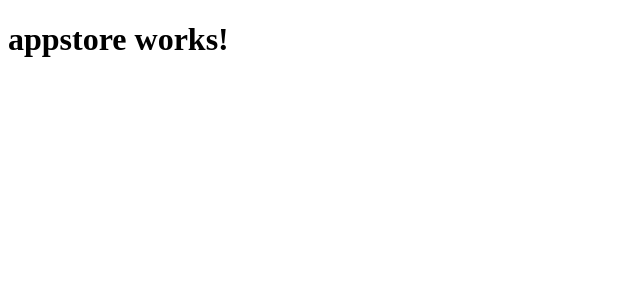
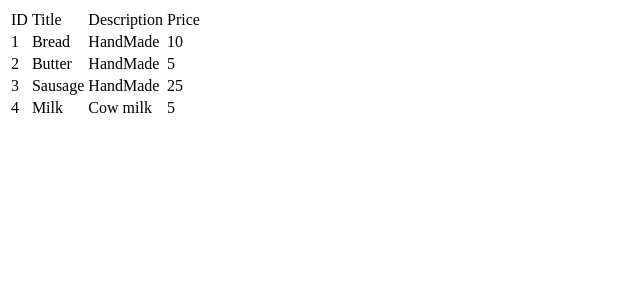
Before and after one commit to bookgvi/AppstoreNG, an Angular app: page / in a window 1280 px wide. Shown: the top 300 px of the page, without its empty margins (0-640 px from the left). Built offline with nearby package versions, Linux system fonts and the light colour scheme.

Commit message:
Modules and view

```diff
--- a/src/app/Components/appstore/appstore.component.html
+++ b/src/app/Components/appstore/appstore.component.html
@@ -1 +1,19 @@
-<h1>appstore works!</h1>
+<table>
+  <thead>
+    <tr>
+      <td>ID</td>
+      <td>Title</td>
+      <td>Description</td>
+      <td>Price</td>
+      <td></td>
+    </tr>
+  </thead>
+  <tbody>
+    <tr *ngFor="let product of getProducts">
+      <td>{{ product.id }}</td>
+      <td>{{ product.title }}</td>
+      <td>{{ product.description }}</td>
+      <td>{{ product.price }}</td>
+    </tr>
+  </tbody>
+</table>
--- a/src/app/Components/appstore/appstore.component.ts
+++ b/src/app/Components/appstore/appstore.component.ts
@@ -1,4 +1,6 @@
 import { Component, OnInit } from '@angular/core';
+import { ProductsRepository } from '../../Model/Products.repository';
+import { Products } from '../../Model/Products';
 
 @Component({
   selector: 'app-appstore',
@@ -7,9 +9,13 @@ import { Component, OnInit } from '@angular/core';
 })
 export class AppstoreComponent implements OnInit {
 
-  constructor() { }
+  constructor(private Products: ProductsRepository) {
+  }
 
   ngOnInit() {
   }
 
+  public get getProducts() {
+    return this.Products.getProducts;
+  }
 }
--- a/src/app/Model/ProductDataSource.service.ts
+++ b/src/app/Model/ProductDataSource.service.ts
@@ -2,9 +2,7 @@ import { Injectable } from '@angular/core';
 import { Products } from './Products';
 import { Observable, from } from 'rxjs';
 
-@Injectable({
-  providedIn: 'root'
-})
+@Injectable()
 export class ProductDataSourceService {
   private products: Products[] = [
     new Products(1, 'Bread', 10,'HandMade'),
--- a/src/app/Model/Products.repository.ts
+++ b/src/app/Model/Products.repository.ts
@@ -6,7 +6,7 @@ import { ProductDataSourceService } from './ProductDataSource.service';
 export class ProductsRepository {
   private products: Products[];
 
-  constructor(dataSource: ProductDataSourceService) {
+  constructor(private dataSource: ProductDataSourceService) {
     dataSource.getProducts().subscribe(data => {
       this.products = data;
     })
--- a/src/app/Model/Products.ts
+++ b/src/app/Model/Products.ts
@@ -1,16 +1,11 @@
 import { IProducts } from './IProducts';
 
 export class Products implements IProducts {
-  description: String;
-  id: Number;
-  price: Number;
-  title: String;
-
   constructor(
-    id: Number,
-    title: String,
-    price: Number,
-    description?: String
+    public id: Number,
+    public title: String,
+    public price: Number,
+    public description?: String
   ) {
   }
 }
```
Also changed, not shown: src/app/Modules/appstore.module.ts (added, +13 -0 lines), src/app/Modules/model.module.ts (added, +9 -0 lines), src/app/app.module.ts (+6 -8 lines).
